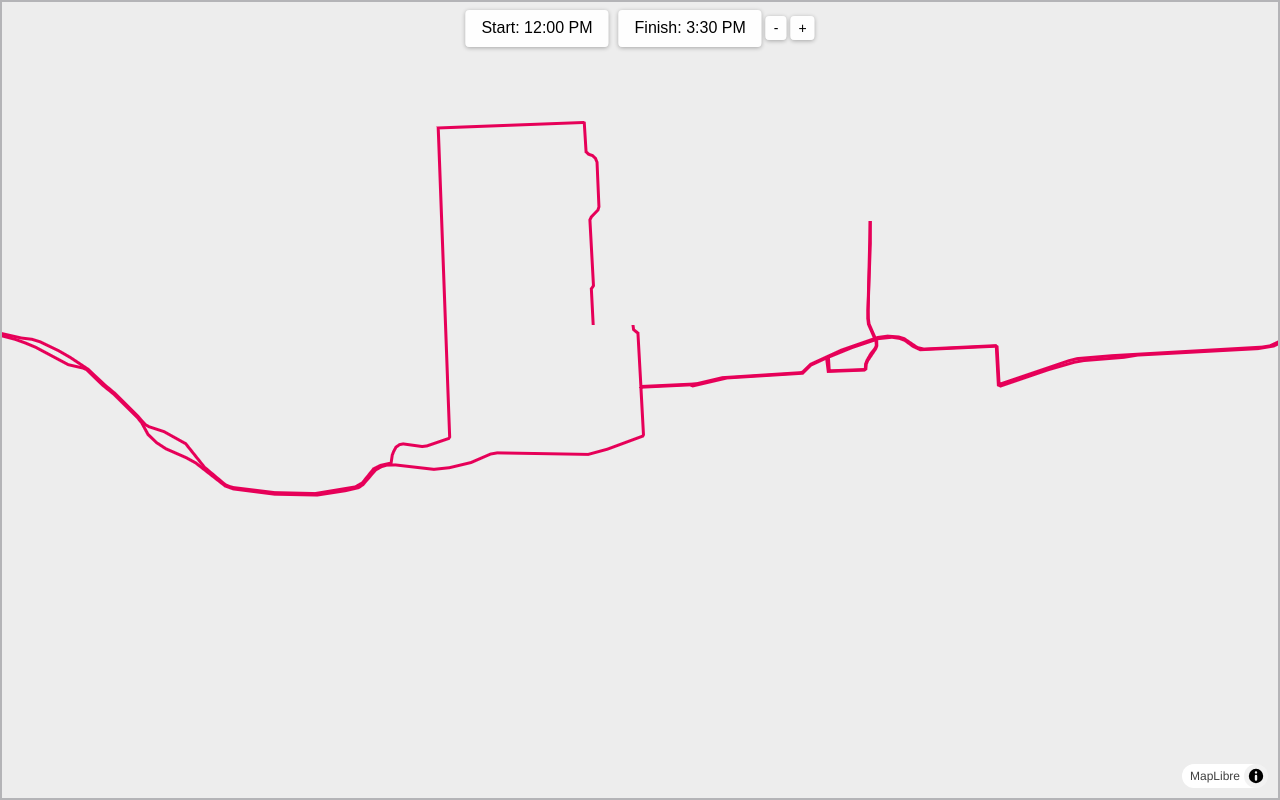
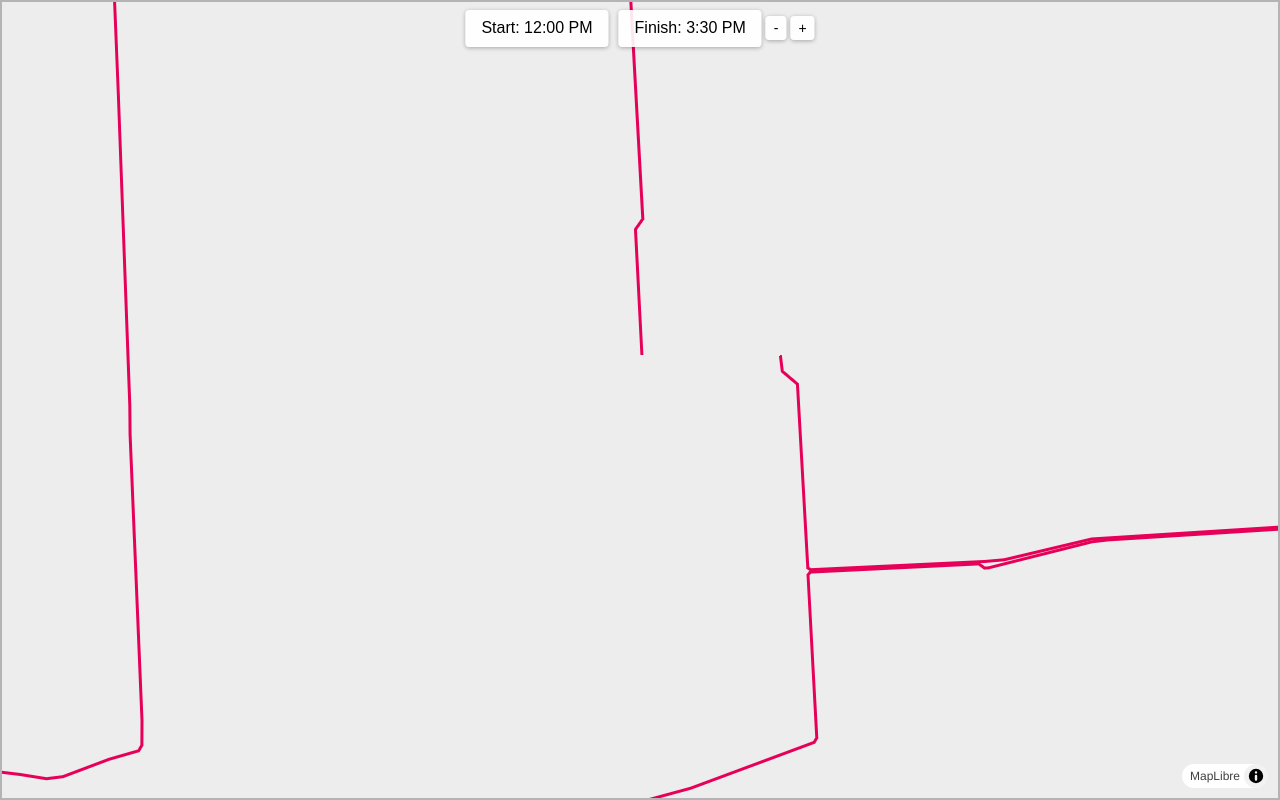
Before and after one commit to map-city/waterfront-marathon, a plain HTML site: page index.html in a window 1280 px wide. Drawn offline with nearby package versions, Linux system fonts and the light colour scheme; no server answers.

Commit message:
Start map more zoomed in

```diff
--- a/index.html
+++ b/index.html
@@ -30,9 +30,9 @@
 		var map = new maplibregl.Map({
 			container: 'map',
 			style: 'maplibre.json',
-			center: [-79.3794, 43.6462],
-			zoom: 12.5,
-            minZoom: 11,
+			center: [-79.3868, 43.6505],
+			zoom: 14.3,
+            minZoom: 12,
 			maxZoom: 18,
 			bearing: -14,
 			pitch: 0,
```
